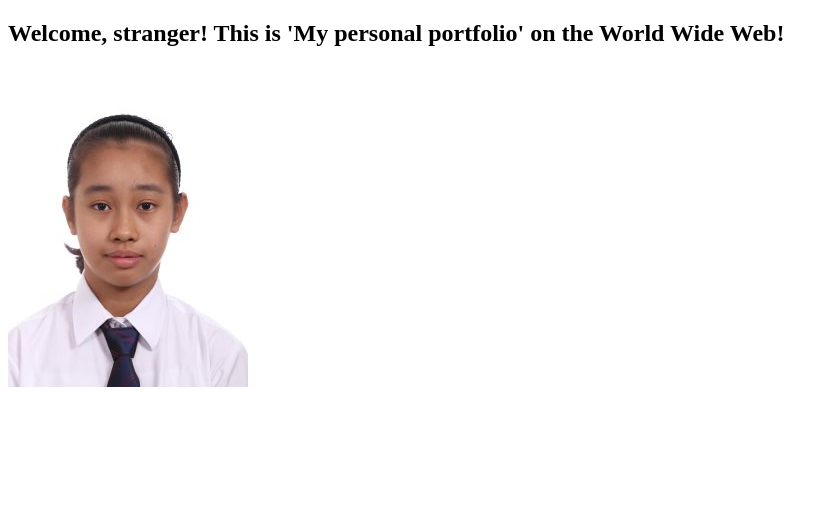
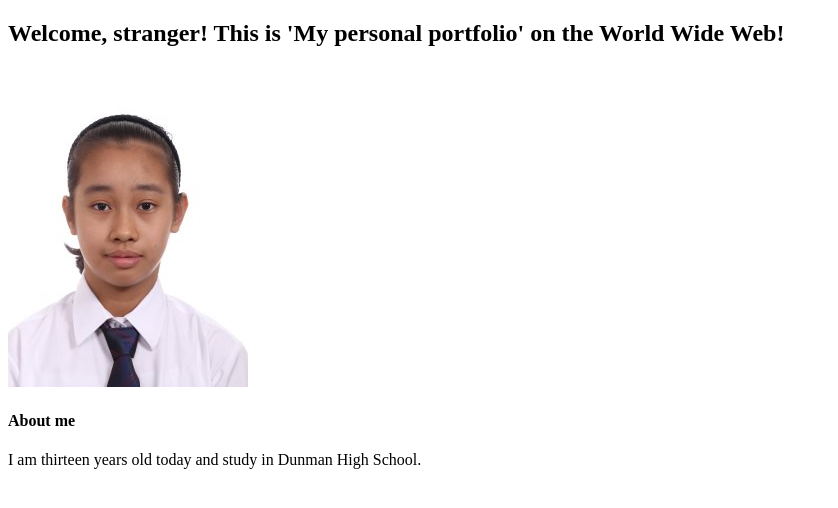
Before and after one commit to cxy1117/dhs17y1jchenxinyi.github.io, a plain HTML site: page index.html in a window 1280 px wide. Shown: the whole page, without its empty margins (0-838 px from the left). Drawn offline with Linux system fonts and the light colour scheme.

Commit message:
Update index.html

```diff
--- a/index.html
+++ b/index.html
@@ -7,6 +7,9 @@
 <body>
 <h2> Welcome, stranger! This is 'My personal portfolio' on the World Wide Web!</h2>
 <img src="4853B7BC-3DA9-445F-BC5A-F6FAF3545789.jpg"/>
+ <h4>About me </h4>
+     <p> I am thirteen years old today and study in Dunman High School.</p>
+
 
 
 
```
